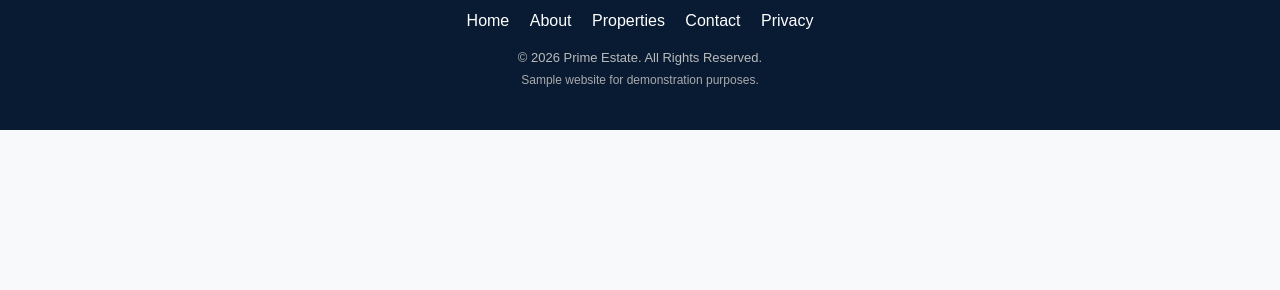
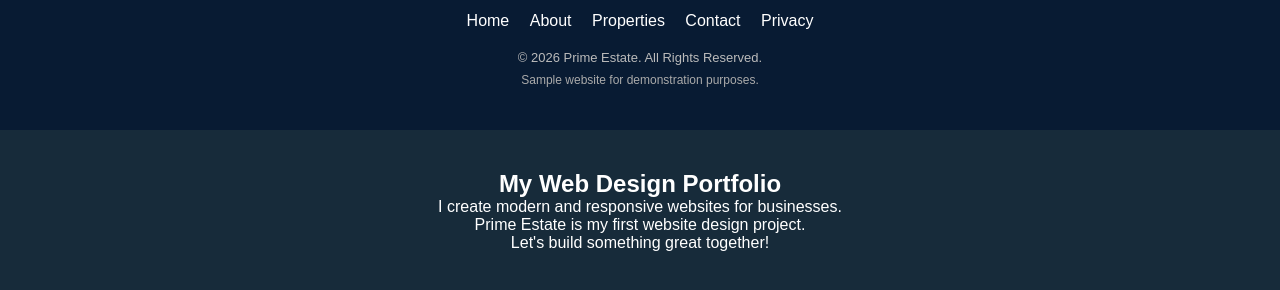
Before and after one commit to areeb-web2026/areeb-website, a plain HTML site: page realestate.html in a window 1280 px wide. Shown: the part 3508-3798 px from the top of the page. Before the commit the page ends 3638 px from the top, so only its background shows below. Drawn offline with nearby package versions, Linux system fonts and the light colour scheme.

Commit message:
Add web design portfolio section

```diff
--- a/realestate.html
+++ b/realestate.html
@@ -631,5 +631,11 @@ updateThemeButton();
 <button onclick="scrollToTop()" id="topBtn" title="Go to Top">
     ↑
 </button>
+  <section style="padding:40px 20px;text-align:center;background:#172b3a;color:white;">
+  <h2>My Web Design Portfolio</h2>
+  <p>I create modern and responsive websites for businesses.</p>
+  <p>Prime Estate is my first website design project.</p>
+  <p>Let's build something great together!</p>
+</section>
 </body>
 </html>
```
